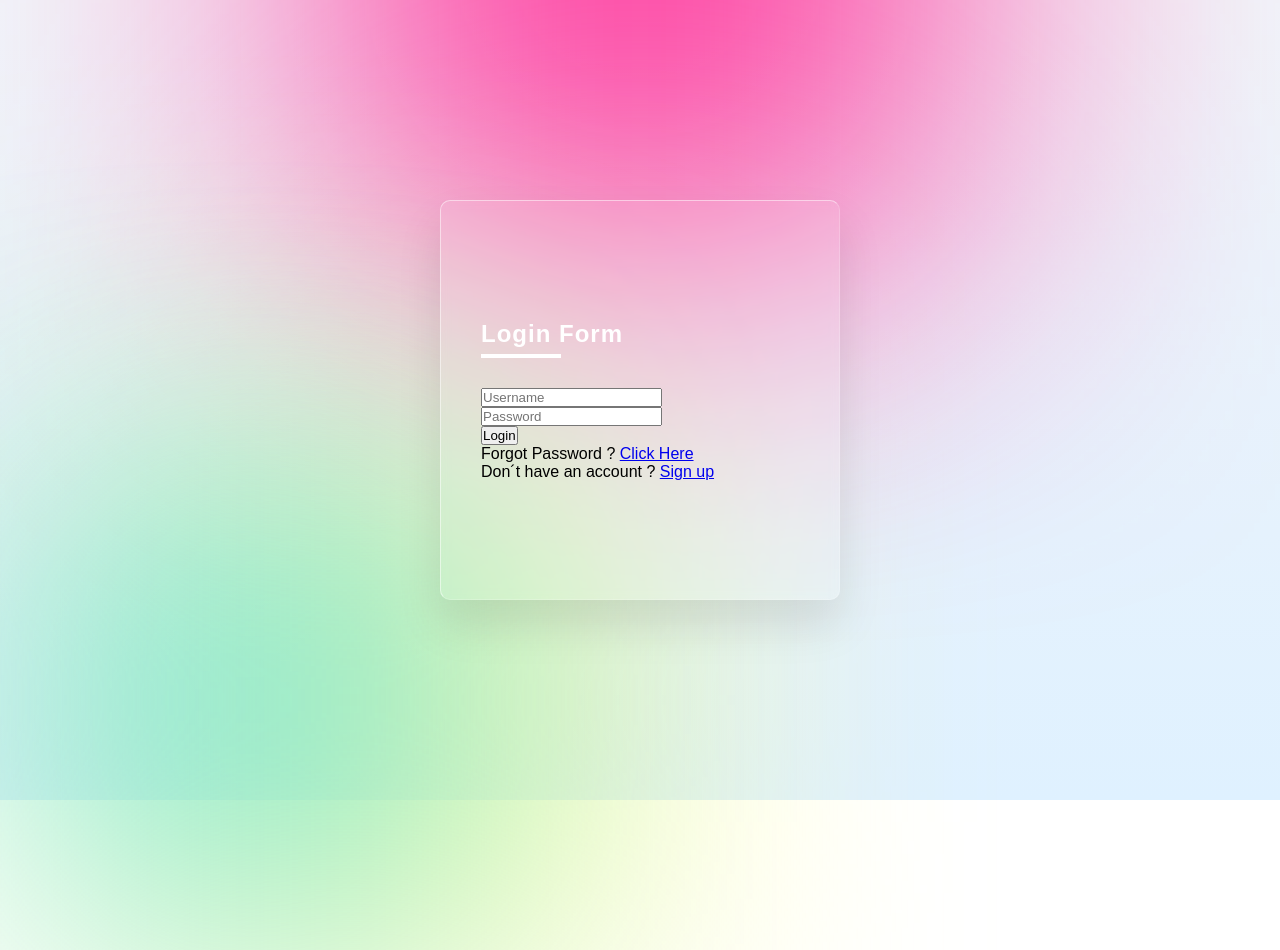
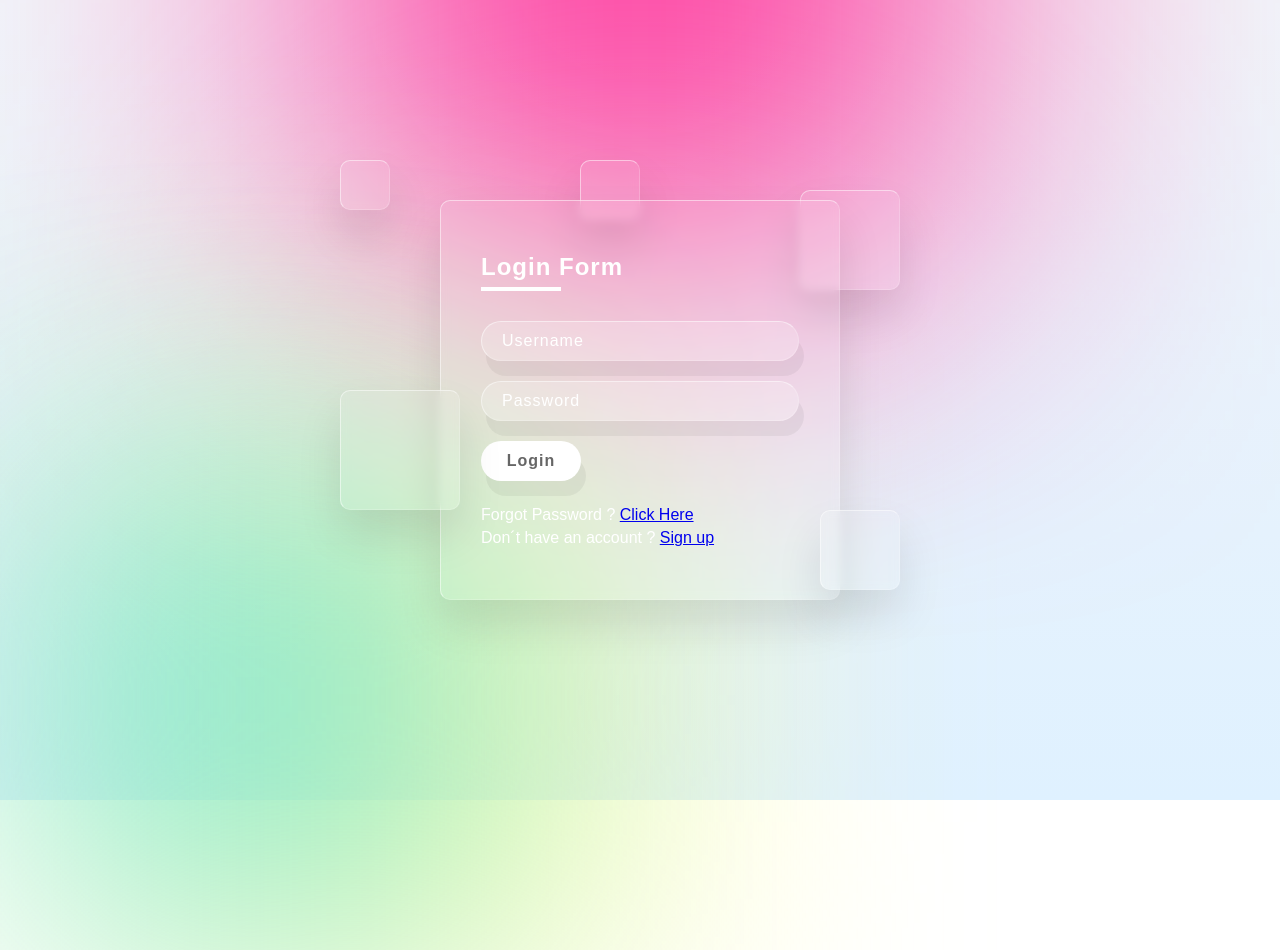
Before and after one commit to F3lip32010/especializacao--_login_da_empresa, a plain HTML site: page index.html in a window 1280 px wide. Drawn offline with Linux system fonts and the light colour scheme; a web font is replaced by a local one.

Commit message:
c1 - Coommitando a págian de login da Empresa

```diff
--- a/index.html
+++ b/index.html
@@ -15,6 +15,11 @@
         <div class="color"></div>
         <div class="color"></div>
         <div class="box">
+            <div class="square" style="--i:0;"></div>
+            <div class="square" style="--i:1;"></div>
+            <div class="square" style="--i:2;"></div>
+            <div class="square" style="--i:3;"></div>
+            <div class="square" style="--i:4;"></div>
             <div class="container">
                 <div class="form">
                     <h2>Login Form</h2>
--- a/style.css
+++ b/style.css
@@ -50,6 +50,66 @@
     position: relative;
 }
 
+.box .square {
+    position: absolute;
+    backdrop-filter: blur(5px);
+    box-shadow: 0 25px 45px rgb(0, 0, 0, 0.1);
+    border: 1px solid rgba(255, 255, 255, 0.5);
+    border-right: 1px solid rgba(255, 255, 255, 0.2);
+    border-bottom: 1px solid rgba(255, 255, 255, 0.2);
+    background: rgba(255, 255, 255, 0.1);
+    border-radius: 10px;
+    animation: animate 10s linear infinite;
+    animation-delay: calc(-1s "" var(--i));
+}
+
+@keyframes animate {
+    0%,
+    100% {
+        transform: translateY(-40px);
+    }
+    50% {
+        transform: translateY(40px);
+    }
+}
+
+.box .square:nth-child(1) {
+    top: -50px;
+    right: -60px;
+    width: 100px;
+    height: 100px;
+}
+
+.box .square:nth-child(2) {
+    top: 150px;
+    left: -100px;
+    width: 120px;
+    height: 120px;
+    z-index: 2;
+}
+
+.box .square:nth-child(3) {
+    bottom: 50px;
+    right: -60px;
+    width: 80px;
+    height: 80px;
+    z-index: 2;
+}
+
+.box .square:nth-child(4) {
+    top: -80px;
+    left: -100px;
+    width: 50px;
+    height: 50px;
+}
+
+.box .square:nth-child(5) {
+    top: -80px;
+    left: 140px;
+    width: 60px;
+    height: 60px;
+}
+
 .container {
     position: relative;
     width: 400px;
@@ -91,3 +151,44 @@
     height: 4px;
     background: #fff;
 }
+
+.form .inputBox {
+    width: 100%;
+    margin-top: 20px;
+}
+
+.form .inputBox input {
+    width: 100%;
+    background: rgba(255, 255, 255, 0.2);
+    border: none;
+    outline: none;
+    padding: 10px 20px;
+    border-radius: 35px;
+    border: 1px solid rgba(255, 255, 255, 0.5);
+    border-right: 1px solid rgba(255, 255, 255, 0.2);
+    border-bottom: 1px solid rgba(255, 255, 255, 0.2);
+    font-size: 16px;
+    letter-spacing: 1px;
+    color: #fff;
+    box-shadow: 05px 15px rgba(0, 0, 0, 0.05);
+}
+
+.form .inputBox input::placeholder {
+    color: #fff;
+}
+
+.form .inputBox input[type="submit"] {
+    background: #fff;
+    color: #666;
+    max-width: 100px;
+    cursor: pointer;
+    margin-bottom: 20px;
+    font-weight: 600;
+}
+
+.forget {
+    margin-top: 5px;
+    color: #fff;
+}
+
+.forget a {}
```
Lines whose indentation alone changed are shown as unchanged.
